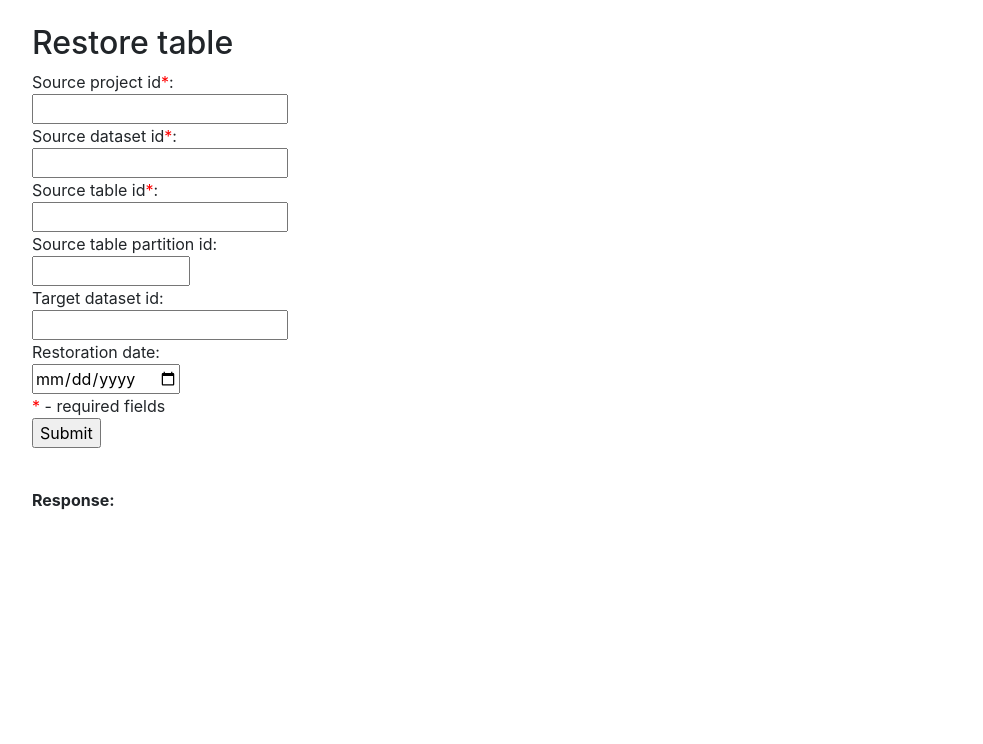
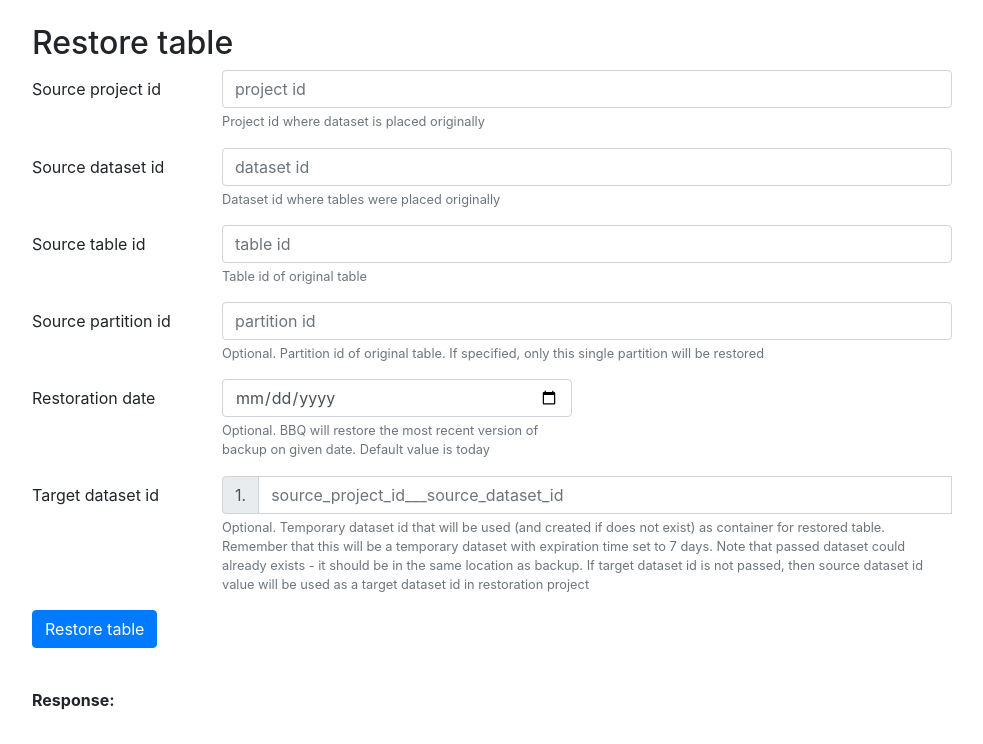
Before and after one commit to ocadotechnology/bbq, a Python web app: template templates/restoreTable.html in a window 1280 px wide. Shown: the part 56-800 px from the top of the page, without its empty margins (53-1036 px from the left). Run offline with Jinja, Linux system fonts and the light colour scheme; the template is opened without the code that fills it: most values are stand-ins (such as "Sample title", 1, 10 or a date in 2020); some libraries are stand-ins or nearby versions.

Commit message:
improved restore table UI

```diff
--- a/templates/restoreDataset.html
+++ b/templates/restoreDataset.html
@@ -59,7 +59,7 @@
         <span class="input-group-text" id="projectAddOn">{{ restoration_project_id }}.</span>
       </div>
       <input type="text" class="form-control" aria-describedby="projectAddOn" id="targetDatasetId"
-             name="targetDatasetId" placeholder="source_project_id_source_dataset_id">
+             name="targetDatasetId" placeholder="source_project_id___source_dataset_id">
       <small id="targetDatasetIdHelp" class="form-text text-muted">Optional. Temporary dataset id
         that will be used (and created if does not exist) as container for restored table. Remember
         that this will be a temporary dataset with expiration time set to 7 days. Note that passed
--- a/templates/restoreList.html
+++ b/templates/restoreList.html
@@ -35,7 +35,7 @@
         <span class="input-group-text" id="projectAddOn">{{ restoration_project_id }}.</span>
       </div>
       <input type="text" class="form-control" aria-describedby="projectAddOn" id="targetDatasetId"
-             name="targetDatasetId" placeholder="source_project_id_source_dataset_id">
+             name="targetDatasetId" placeholder="source_project_id___source_dataset_id">
       <small id="targetDatasetIdHelp" class="form-text text-muted">Optional. Temporary dataset id
         that will be used (and created if does not exist) as container for restored table. Remember
         that this will be a temporary dataset with expiration time set to 7 days. Note that passed
--- a/templates/restoreTable.html
+++ b/templates/restoreTable.html
@@ -35,16 +35,74 @@
 </script>
 
 <form name="restoreTableForm" onsubmit="return OnSubmitForm();">
-  Source project id<span style="color: red;">*</span>:<br><input type="text" name="projectId" value="" required><br>
-  Source dataset id<span style="color: red;">*</span>:<br><input type="text" name="datasetId" value="" required><br>
-  Source table id<span style="color: red;">*</span>:<br><input type="text" name="tableId" value="" required><br>
-  Source table partition id:<br><input type="number" min="9999999" max="100000000"
-                                       name="partitionId" value=""><br>
-  Target dataset id:<br><input type="text" name="targetDatasetId" value=""><br>
-  Restoration date:<br><input type="date" name="restorationDate" value=""><br>
-  <span style="color: red;">*</span> - required fields
-  <br>
-  <input type="submit" value="Submit">
+  <div class="form-group row">
+    <label for="sourceProjectId" class="col-sm-2 col-form-label">Source project id</label>
+    <div class="col-sm-8">
+      <input type="text" class="form-control" id="sourceProjectId" name="projectId"
+             placeholder="project id" required/>
+      <small id="sourceProjectIdHelp" class="form-text text-muted">Project id where dataset is
+        placed originally
+      </small>
+    </div>
+  </div>
+  <div class="form-group row">
+    <label for="sourceDatasetId" class="col-sm-2 col-form-label">Source dataset id</label>
+    <div class="col-sm-8">
+      <input type="text" class="form-control" id="sourceDatasetId" name="datasetId"
+             placeholder="dataset id">
+      <small id="sourceDatasetIdHelp" class="form-text text-muted">Dataset id where tables were
+        placed originally
+      </small>
+    </div>
+  </div>
+  <div class="form-group row">
+    <label for="sourceTableId" class="col-sm-2 col-form-label">Source table id</label>
+    <div class="col-sm-8">
+      <input type="text" class="form-control" id="sourceTableId" name="tableId"
+             placeholder="table id">
+      <small id="sourceTableIdHelp" class="form-text text-muted">Table id of original table</small>
+    </div>
+  </div>
+  <div class="form-group row">
+    <label for="sourcePartitionId" class="col-sm-2 col-form-label">Source partition id</label>
+    <div class="col-sm-8">
+      <input type="number" class="form-control" id="sourcePartitionId" name="partitionId"
+             placeholder="partition id">
+      <small id="sourcePartitionIdHelp" class="form-text text-muted">Optional. Partition id of
+        original table. If specified, only this single partition will be restored
+      </small>
+    </div>
+  </div>
+  <div class="form-group row">
+    <label for="restorationDate" class="col-sm-2 col-form-label">Restoration date</label>
+    <div class="col-sm-4">
+      <input type="date" class="form-control" id="restorationDate" name="restorationDate">
+      <small id="restorationDateHelp" class="form-text text-muted">Optional. BBQ will restore the
+        most recent version of backup on given date. Default value is today</small>
+    </div>
+  </div>
+  <div class="form-group row">
+    <label for="targetDatasetId" class="col-sm-2 col-form-label">Target dataset id</label>
+    <div class="input-group col-sm-8">
+      <div class="input-group-prepend">
+        <span class="input-group-text" id="projectAddOn">{{ restoration_project_id }}.</span>
+      </div>
+      <input type="text" class="form-control" aria-describedby="projectAddOn" id="targetDatasetId"
+             name="targetDatasetId" placeholder="source_project_id___source_dataset_id">
+      <small id="targetDatasetIdHelp" class="form-text text-muted">Optional. Temporary dataset id
+        that will be used (and created if does not exist) as container for restored table. Remember
+        that this will be a temporary dataset with expiration time set to 7 days. Note that passed
+        dataset could already exists - it should be in the same location as backup. If target
+        dataset id is not passed, then source dataset id value will be used as a target dataset id
+        in restoration project
+      </small>
+    </div>
+  </div>
+  <div class="form-group row">
+    <div class="col-sm-4">
+      <button type="submit" class="btn btn-primary">Restore table</button>
+    </div>
+  </div>
 </form>
 
 <br><strong>Response:</strong> <br>
```
